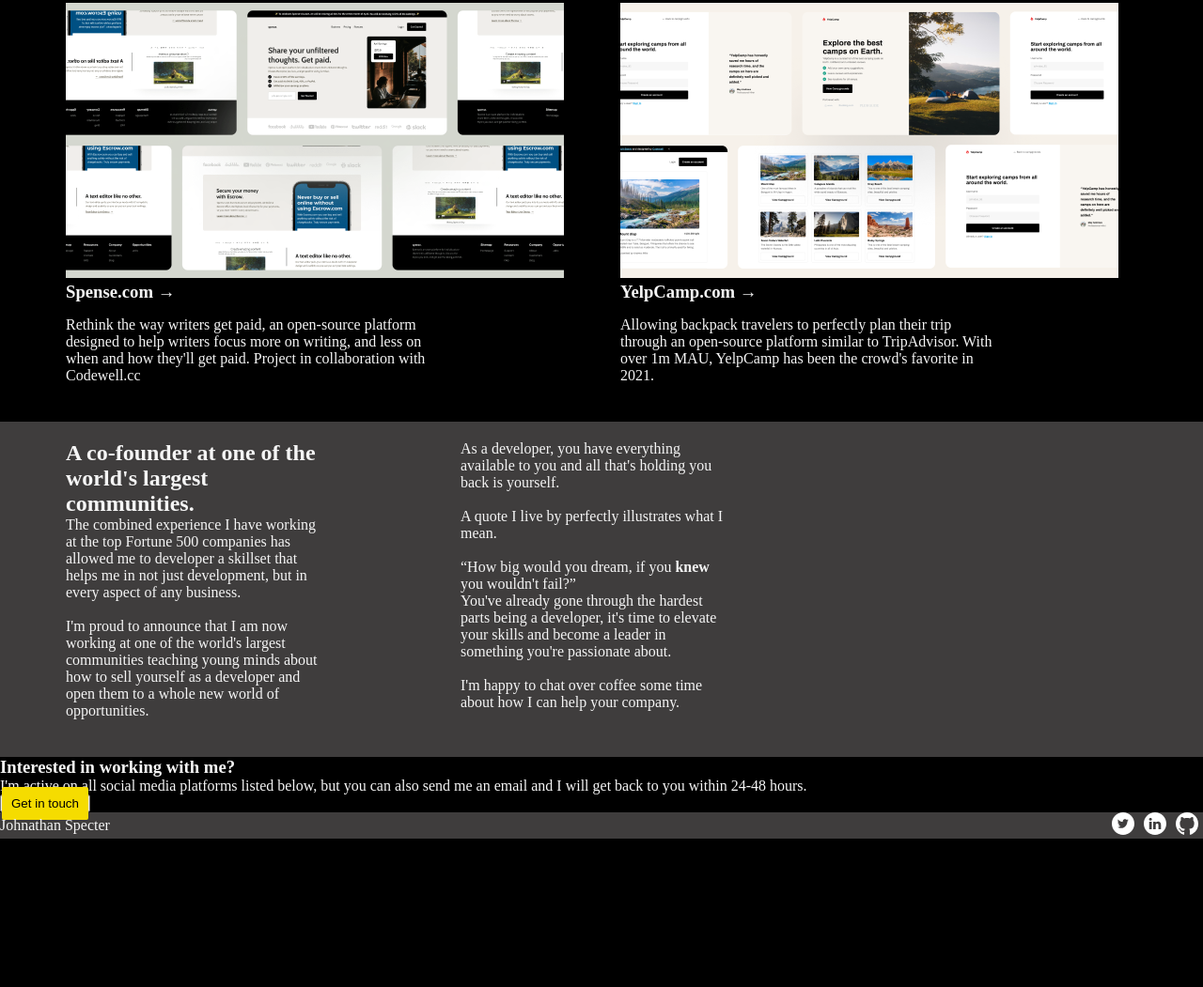
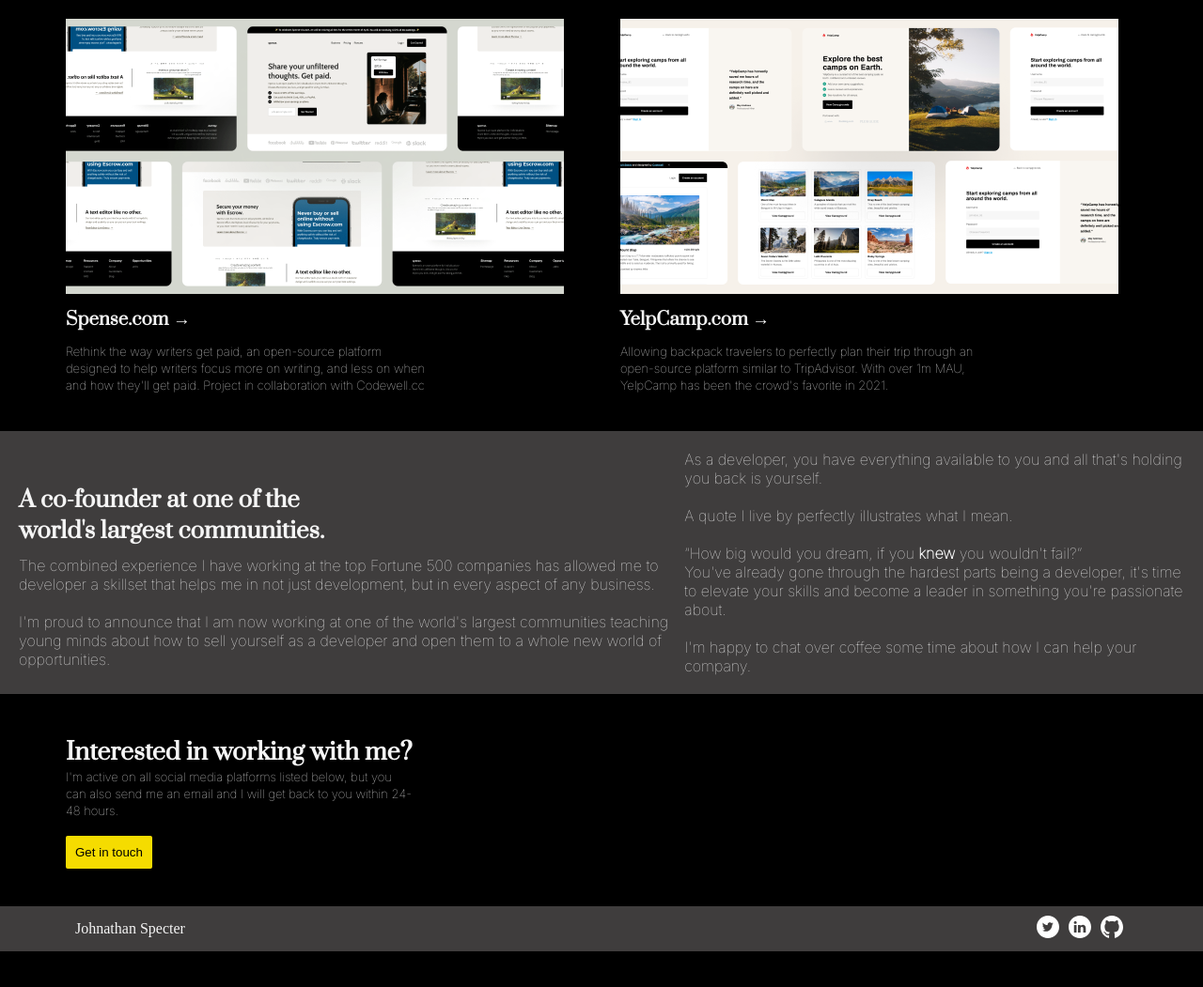
Before and after one commit to DolaAyodele/Johnathan_Specter.com, a plain HTML site: page index.html in a window 1280 px wide. Shown: the part 297-1348 px from the top of the page at 94% size. Before the commit the page ends 1190 px from the top, so only its background shows below. Drawn offline with Linux system fonts and the light colour scheme.

Commit message:
modified the css files. Editing the p tags and the h tags and also changed fonts for all in index and style files.

```diff
--- a/index.html
+++ b/index.html
@@ -54,6 +54,7 @@
     <section class="grey">
         <!--bold h4-->
         <!--create a 2 margin text (left and right)-->
+        <div class="main-div">
             <div class="left">
                 <h2>A co-founder at one of the world's largest communities.</h2>
                 <p>The combined experience I have working at the top Fortune 500 companies has allowed me to developer a skillset that helps me in not just development, but in every aspect of any business. <br> <br>
@@ -70,23 +71,28 @@
                     I'm happy to chat over coffee some time about how I can help your company.
                 </p>
             </div>
+        </div>
+
 
     </section>
 
 
-    <section>
+    <section class="buttom">
         <h3>Interested in working with me?</h3>
         <p>I'm active on all social media platforms listed below, but you can also send me an email and I will get back to you within 24-48 hours.</p>
-        <button><a href="#" target="_blank" rel="noopener noreferrer">Get in touch</a></button>
+        <button class="but-ton"><a href="#" target="_blank" rel="noopener noreferrer">Get in touch</a></button>
     </section>
 
     <footer>
+        <div class="footer">
             <p>Johnathan Specter</p>
             <ul>
                 <li><img src="/Assets/Social Icons/Twitter.svg" alt=""></li>
                 <li><img src="/Assets/Social Icons/LinkedIn.svg" alt=""></li>
                 <li><img src="/Assets/Social Icons/Github.svg" alt=""></li>
             </ul>
+        </div>
+
     </footer>
 </body>
 </html>
--- a/style.css
+++ b/style.css
@@ -27,11 +27,12 @@ body{
 .menu li{
     list-style: none;
     margin: 0 10px;
+    font-family: 'Inter', sans-serif;
 }
 .menu li a{
     text-decoration: none;
 }
-button a{
+.click a{
     background-color: rgb(245, 220, 0);
     padding: 10px;
     text-decoration: none;
@@ -51,6 +52,8 @@ button a{
     font-family: 'Inter', sans-serif;
     max-width: 60ch;
     font-size: 10px;
+    word-spacing: 1px;
+    line-height: 15px;
 }
 .logos ul{
     display: flex;
@@ -63,38 +66,98 @@ button a{
     text-decoration: none;
 }
 .logos ul li img{
-    width: 60px;
+    width: 80px;
 }
 .pic-o{
     display: flex;
     margin: 20px 70px 40px 70px;
-    width: 60px;
+}
+.pic-o div h3{
+    font-family: 'Prata', serif;
+    margin-top: 10px;
 }
 .pic-o div p{
+    font-family: 'Inter', sans-serif;
     max-width: 50ch;
-    font-weight: 10;
-    margin-top: 15px;
+    margin-top: 12px;
+    font-size: 13px;
+    line-height: 18px;
 }
 .right-pic{
     margin: 0 60px;
 }
-.grey{
-    background-color: rgb(63, 61, 61);
-    display: flex;
-}
-.grey div{
-    margin: 20px 70px 40px 70px;
-    max-width: 35ch;
-}
-footer{
+.grey .main-div{
     background-color: rgb(63, 61, 61);
     display: flex;
     align-items: center;
+    justify-content: center;
+    padding: 20px;
+}
+/*.grey div{
+
+}*/
+.grey div h2{
+    font-family: 'Prata', serif;
+    max-width: 20ch;
+    margin: 30px 0 10px 0;
+}
+.grey div p{
+    font-family: 'Inter', sans-serif;
+    max
+}
+/*last section for interest*/
+/*.top h3{
+    font-family: 'Prata', serif;
+    max-width: 20ch;
+    font-size: 30px;
+}
+.top p{
+    font-size: xx-small;
+    font-family: 'Inter', sans-serif;
+    max-width: 60ch;
+    font-size: 10px;
+}*/
+.buttom{
+    margin: 45px 70px 40px 70px;
+}
+.buttom h3{
+    font-size: 25px;
+    font-family: 'Prata', serif;
+}
+.buttom p{
+    font-size: 13px;
+    font-family: 'Inter', sans-serif;
+    max-width: 48ch;
+
+    line-height: 18px;
+}
+.buttom .but-ton{
+    background-color: rgb(245, 220, 0);
+    padding: 10px;
+    border-radius: 2px;
+    border: 0;
+    margin-top: 18px;
+}
+.buttom .but-ton a{
+    text-decoration: none;
+    color: black;
+}
+
+/*footer section*/
+footer{
+    background-color: rgb(63, 61, 61);
+}
+.footer{
+    display: flex;
+    align-items: center;
     justify-content: space-between;
+    margin: 20px 70px 40px 70px;
+    padding: 10px;
 }
 footer ul{
     display: flex;
     list-style: none;
+    cursor: pointer;
 }
 footer ul li{
     margin: 0 5px;
```
Lines whose indentation alone changed are shown as unchanged.
